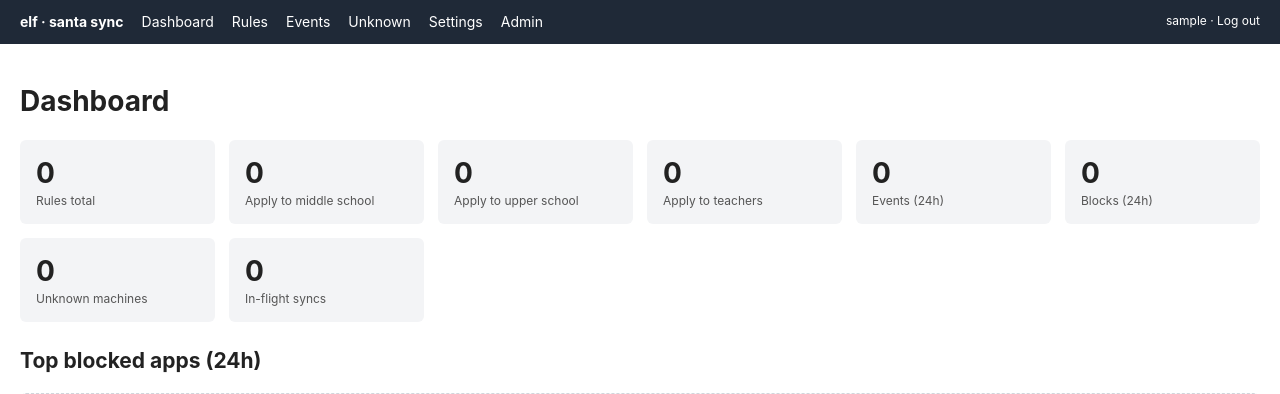
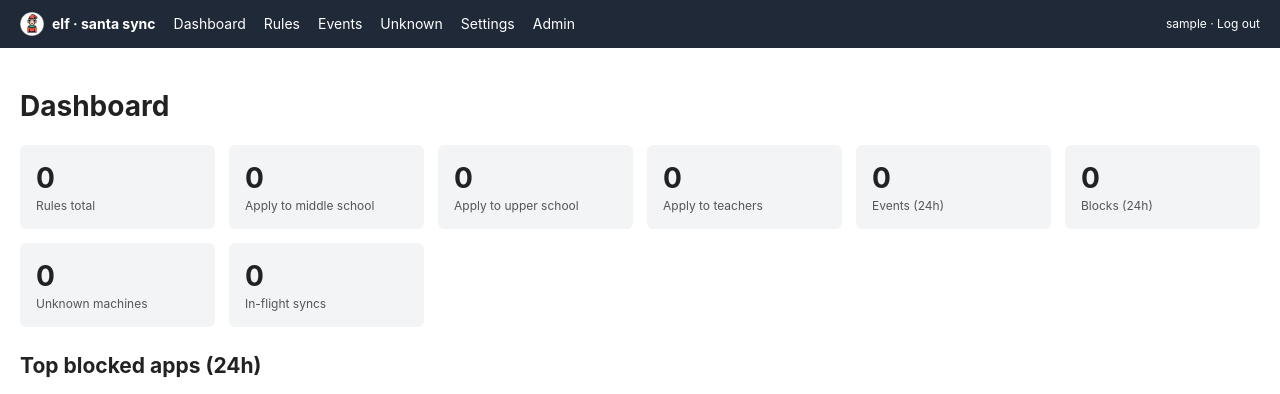
Before and after one commit to dcanora-lhps/elf, a Django app: page / in a window 1280 px wide. Shown: the top 394 px of the page. Run offline with Django 5.2, Linux system fonts and the light colour scheme; the visitor is signed in with stand-in values (Sample User, id 1); data comes from the database, SQL or seed files in the repository; data that the repository does not hold is empty.

Commit message:
Add favicon and update header with brand icon in base template

```diff
--- a/templates/base.html
+++ b/templates/base.html
@@ -1,14 +1,17 @@
-<!doctype html>
+{% load static %}<!doctype html>
 <html lang="en">
 <head>
 <meta charset="utf-8">
 <title>{% block title %}elf — Santa sync{% endblock %}</title>
+<link rel="icon" type="image/png" href="{% static 'app/elficon.png' %}">
+<link rel="apple-touch-icon" href="{% static 'app/elficon.png' %}">
 <style>
   body { font: 14px/1.4 -apple-system, BlinkMacSystemFont, "Segoe UI", sans-serif; margin: 0; color: #222; }
   header { background: #1f2937; color: #fff; padding: 12px 20px; display: flex; gap: 18px; align-items: center; }
   header a { color: #fff; text-decoration: none; }
   header a:hover { text-decoration: underline; }
-  header .brand { font-weight: 700; }
+  header .brand { font-weight: 700; display: inline-flex; align-items: center; gap: 8px; }
+  header .brand img { height: 24px; width: 24px; display: block; }
   main { padding: 20px; max-width: 1280px; margin: 0 auto; }
   table { border-collapse: collapse; width: 100%; }
   th, td { padding: 6px 10px; text-align: left; border-bottom: 1px solid #e5e7eb; vertical-align: top; }
@@ -60,7 +63,7 @@
 </head>
 <body>
 <header>
-  <span class="brand">elf · santa sync</span>
+  <span class="brand"><img src="{% static 'app/elficon.png' %}" alt=""> elf · santa sync</span>
   <a href="{% url 'dashboard' %}">Dashboard</a>
   <a href="{% url 'rule-list' %}">Rules</a>
   <a href="{% url 'event-list' %}">Events</a>
```
Also changed, not shown: app/static/app/elficon.png (added).
